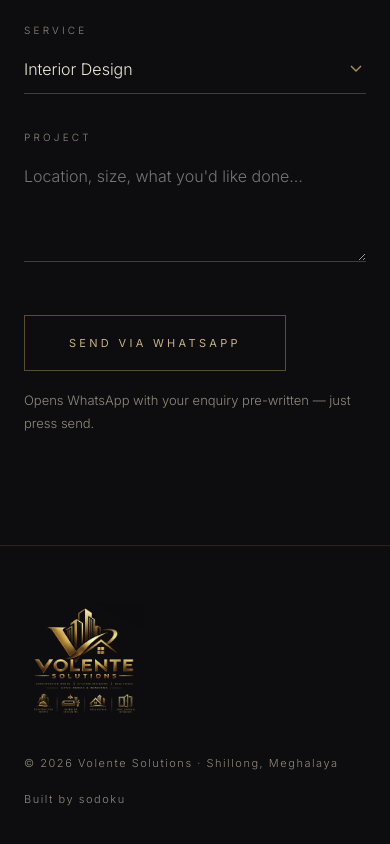
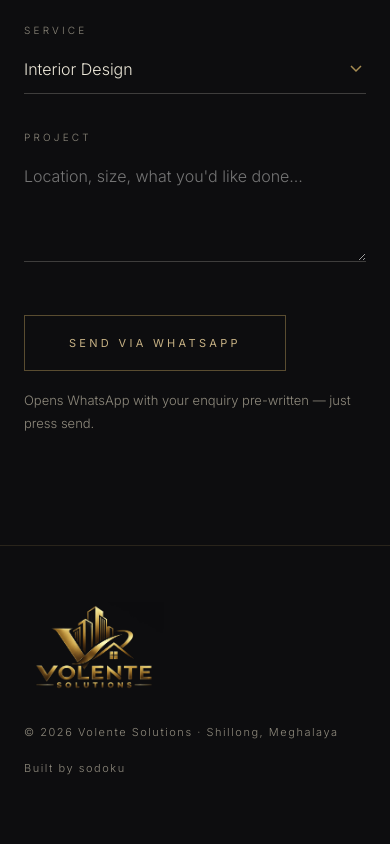
Before and after one commit to kreeates/volente-demo, a plain HTML site: page index.html in a window 390 px wide. Shown: the part 10912-11756 px from the top of the page. After the commit the page ends 11735 px from the top, so only its background shows below. Drawn offline with nearby package versions, Linux system fonts and the light colour scheme.

Commit message:
Footer logo: emblem + name only, tagline and icons cropped out

```diff
--- a/index.html
+++ b/index.html
@@ -139,7 +139,7 @@
   /* FOOTER */
   footer{border-top:1px solid var(--hair);padding:56px 0 44px}
   .foot{display:flex;flex-direction:column;align-items:flex-start;gap:32px}
-  .foot-logo{width:150px}
+  .foot-logo{width:170px}
   .foot-row{display:flex;justify-content:space-between;align-items:center;gap:16px;flex-wrap:wrap;width:100%}
   .foot p{font-size:11px;letter-spacing:.14em;color:var(--muted)}
 
@@ -166,7 +166,7 @@
     .hero{grid-template-columns:1fr}
     .hero-bg{min-height:54svh;order:-1}
     .hero-panel{border-right:0;padding:72px 24px 84px}
-    .foot-logo{width:120px}
+    .foot-logo{width:140px}
   }
 </style>
 </head>
@@ -340,7 +340,7 @@
 
 <footer>
   <div class="wrap foot">
-    <img class="foot-logo" src="logo-full.png" alt="Volente Solutions">
+    <img class="foot-logo" src="logo-foot.png" alt="Volente Solutions">
     <div class="foot-row">
       <p>© 2026 Volente Solutions · Shillong, Meghalaya</p>
       <p class="credit">Built by sodoku</p>
```
Also changed, not shown: logo-foot.png (added), logo-full.png (deleted).
